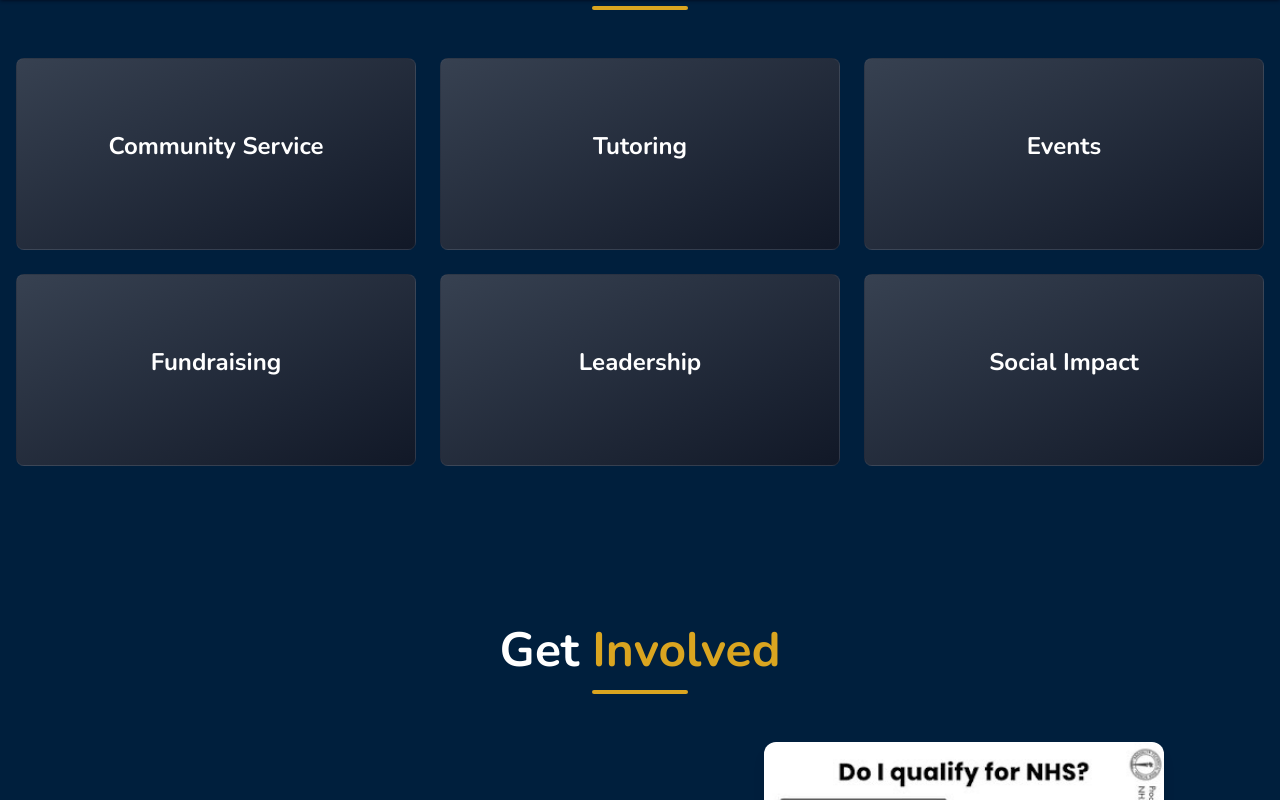
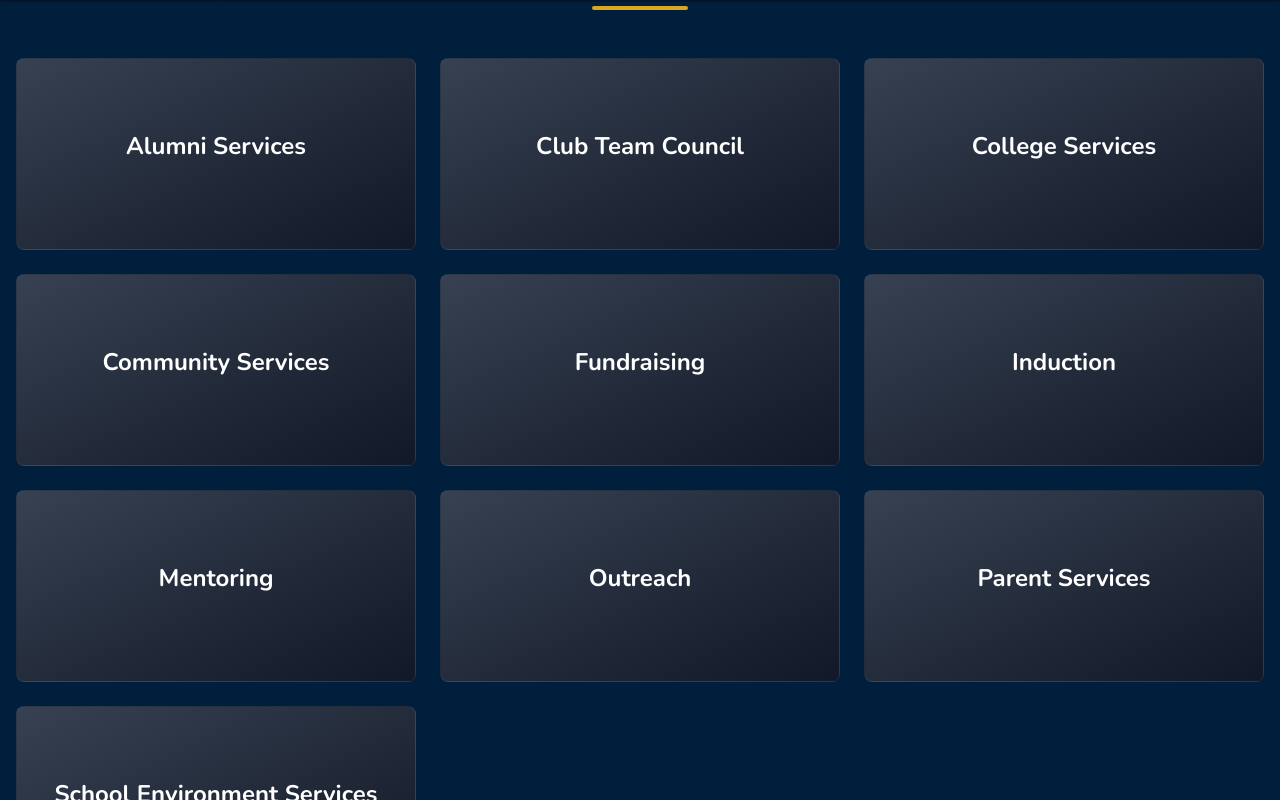
Before and after one commit to BTHS-NHS-Secretaries/test, a Next.js app: page /about in a window 1280 px wide. Shown: the part 800-1600 px from the top of the page. Built offline with nearby package versions, Linux system fonts and the light colour scheme; a web font is replaced by a local one.

Commit message:
Adding minor

```diff
--- a/public/data/committees.json
+++ b/public/data/committees.json
@@ -1,32 +1,52 @@
 [
   {
-    "name": "Community Service",
-    "description": "Dedicated to serving our local community through volunteer initiatives, food drives, and community partnerships. We believe in making a tangible difference in the lives of those around us.",
+    "name": "Alumni Services",
+    "description": "Assists the Brooklyn Tech Alumni Foundation in planning and running events such as Career Day, Recent Alumni Day, Internship Forum, and Homecoming. Members help execute events, interact with alumni, and gain insight into life after high school.",
     "imagePath": "/images/committee-placeholder.jpg"
   },
   {
-    "name": "Tutoring",
-    "description": "Empowering younger students through peer tutoring in various subjects. Our tutors provide personalized support to help students succeed academically and build confidence.",
+    "name": "Club Team Council",
+    "description": "Bridges the gap between the Student Government Organization and NHS by supporting club-related initiatives. Members provide logistical support for events like the Club Fair and track club meetings throughout the year.",
     "imagePath": "/images/committee-placeholder.jpg"
   },
   {
-    "name": "Events",
-    "description": "Organizing and coordinating memorable events that bring the NHS community together. From fundraisers to celebrations, we create opportunities for connection and engagement.",
+    "name": "College Services",
+    "description": "Supports College Office events such as the College Fair by assisting with setup, guiding attendees, and helping operations run smoothly. Members gain insight into the college process and help share information with the student body.",
+    "imagePath": "/images/committee-placeholder.jpg"
+  },
+  {
+    "name": "Community Services",
+    "description": "Focuses on improving communities through volunteer work such as beautification, assisting those in need, and organizing events like walks, cultural festivals, and park cleanups. Members work with nonprofits and can receive official volunteer hours.",
     "imagePath": "/images/committee-placeholder.jpg"
   },
   {
     "name": "Fundraising",
-    "description": "Raising funds for charitable causes and school initiatives. Our creative fundraising campaigns support local nonprofits and provide scholarships for deserving students.",
+    "description": "Raises funds to support NHS initiatives and events through donation drives and school events like Parent Teacher Conferences and the High School Fair. The committee ensures NHS has the financial support needed to operate and grow.",
     "imagePath": "/images/committee-placeholder.jpg"
   },
   {
-    "name": "Leadership",
-    "description": "Developing future leaders through workshops, mentorship programs, and leadership conferences. We equip members with the skills needed to lead effectively in any setting.",
+    "name": "Induction",
+    "description": "Plans and executes major NHS events including the Induction Ceremony and Installation Dinner. Members help design programs, coordinate logistics, greet guests, and develop leadership and organizational skills.",
     "imagePath": "/images/committee-placeholder.jpg"
   },
   {
-    "name": "Social Impact",
-    "description": "Addressing important social issues through awareness campaigns and advocacy. We work to create positive change on campus and in our community.",
+    "name": "Mentoring",
+    "description": "Supports students across all grades by mentoring freshmen and fostering a collaborative school environment. Members guide peers through high school and the college process while promoting community within the school.",
+    "imagePath": "/images/committee-placeholder.jpg"
+  },
+  {
+    "name": "Outreach",
+    "description": "Handles communication and promotion through multimedia efforts including graphic design and journalism. Members create newsletters, write articles, design event materials, and collaborate with other organizations to promote NHS.",
+    "imagePath": "/images/committee-placeholder.jpg"
+  },
+  {
+    "name": "Parent Services",
+    "description": "Supports events involving parents, including PA meetings and the Cultural Fair. Members collaborate with parents, students, and staff to strengthen connections within the school community.",
+    "imagePath": "/images/committee-placeholder.jpg"
+  },
+  {
+    "name": "School Environment Services",
+    "description": "Works to maintain a clean, safe, and inclusive school environment by collaborating with students and administration. Members help improve facilities, organize activities, promote environmental awareness, and provide a platform for student concerns.",
     "imagePath": "/images/committee-placeholder.jpg"
   }
 ]
--- a/src/components/CommitteeGrid.tsx
+++ b/src/components/CommitteeGrid.tsx
@@ -40,12 +40,12 @@ export default function CommitteeGrid() {
 
   return (
     <>
-      <div className="grid grid-cols-1 md:grid-cols-2 lg:grid-cols-3 gap-6">
+      <div className="grid grid-cols-1 md:grid-cols-2 lg:grid-cols-3 gap-6 auto-cols-max">
         {committees.map((committee) => (
           <button
             key={committee.name}
             onClick={() => handleBoxClick(committee)}
-            className="group relative bg-gradient-to-br from-gray-700 to-gray-900 rounded-lg p-6 min-h-48 cursor-pointer transition-all duration-300 hover:shadow-2xl hover:from-gray-600 hover:to-gray-800 border border-gray-600 hover:border-gold border-opacity-30 hover:border-opacity-100"
+            className="group relative bg-gradient-to-br from-gray-700 to-gray-900 rounded-lg p-6 min-h-40 sm:min-h-44 md:min-h-48 cursor-pointer transition-all duration-300 hover:shadow-2xl hover:from-gray-600 hover:to-gray-800 border border-gray-600 hover:border-gold border-opacity-30 hover:border-opacity-100 w-full"
           >
             <div className="absolute inset-0 bg-gold opacity-0 group-hover:opacity-5 rounded-lg transition-opacity duration-300"></div>
             <div className="relative z-10 flex items-center justify-center h-full">
```
Also changed, not shown: 1 other file (tests, documents, lock files or other folders).
